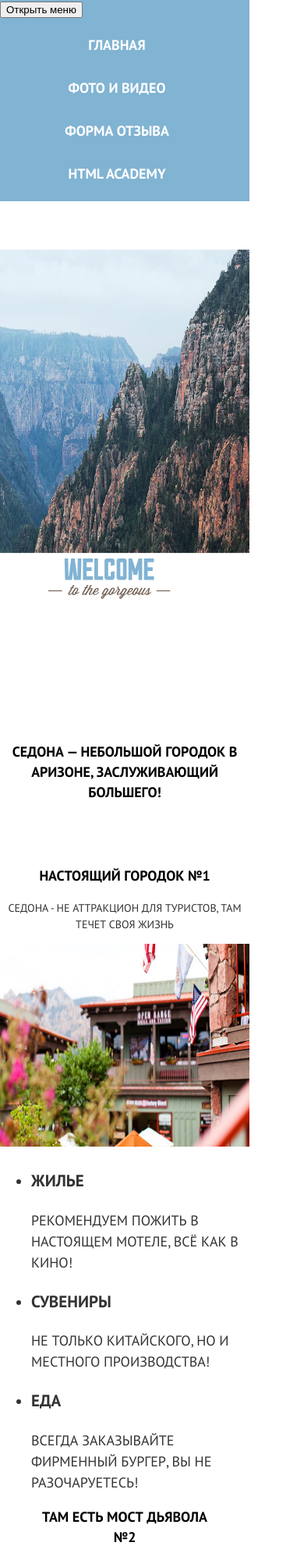
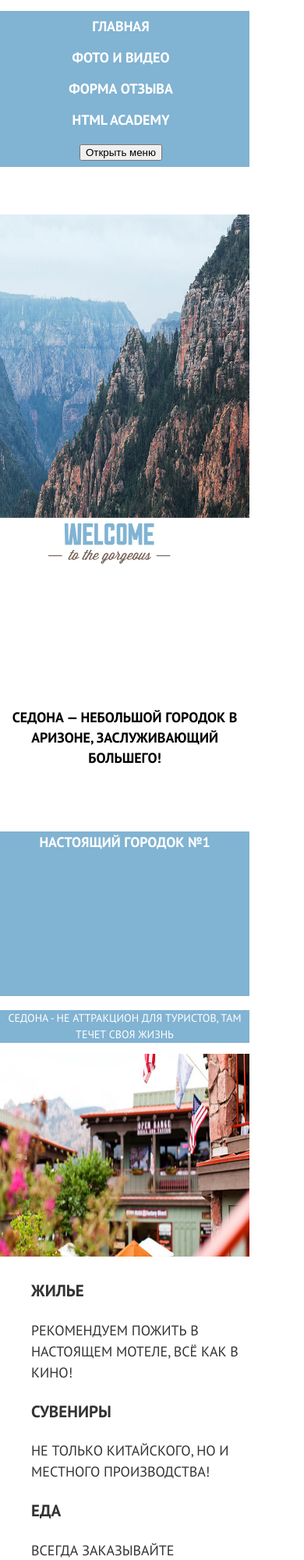
Before and after one commit to chernikaa/801201-sedona-18, a website: page index.html in a window 390 px wide. Shown: the top 2000 px of the page at 78% size. Drawn offline with nearby package versions, Linux system fonts and the light colour scheme; files that its build step writes are made by us from their sources.

Commit message:
Дополнила разметку

```diff
--- a/index.html
+++ b/index.html
@@ -4,25 +4,13 @@
     <meta charset="utf-8">
     <link href="https://fonts.googleapis.com/css?family=PT+Sans:400,700&display=swap" rel="stylesheet">
     <link href="source/css/style.css" rel="stylesheet">
-    <link href="source/outline.css" rel="stylesheet">
+    <link href="source/css/outline.css" rel="stylesheet">
     <title>HTML Academy:Седона adaptive</title>
   </head>
   <body>
     <header class="page-header">
-    	<!-- <section class="main-nav">
-    		<div class="site-list__item">
-    			<div class="site-navtext">
-    				<a>Главная</a>
-    				<div class="close-button">
-    			</div>
-    		</div>
-    		<div class="site-list__item"></div>
-    	</section>
-    	-->
-
     	<section>
         <nav class="main-nav">
-		  <button class="main-nav__toggle" type="button">Открыть меню</button>
           <ul class="main-nav__list site-list">
          	 <div class="main-nav__wrapper">
 	            <li class="site-list__item site-list__item--active">
@@ -36,6 +24,9 @@
 	            </li>
 	            <li class="site-list__item">
 	              <a href="#">HTML Academy</a>
+	            </li>
+	            <li class="site-list__item">
+	              <button class="main-nav__toggle" type="button">Открыть меню</button>
 	            </li>
         	</div>
           </ul>
@@ -53,8 +44,8 @@
     		<p>Рассмотрим 5 причин, по которым Седона круче, чем гранд каньон!</p>
     	</section>
     	<section class="reason__paragraph">
-    		<h3 class="reasons__title">Настоящий городок №1</h3>
-    		<p class="reasons__description">Седона - не аттракцион для туристов, там течет своя жизнь</p>
+    		<h3 class="reasons__title--1">Настоящий городок №1</h3>
+    		<p class="reasons__description--1">Седона - не аттракцион для туристов, там течет своя жизнь</p>
     		<img src="source/img/main-city-tablet@1x.jpg" width="320" height="260" alt="Фото города">
     		<ul class="features">
     		 <li class="features__item features__item--house">
@@ -72,8 +63,8 @@
     		</ul>
     	</section>
     	<section class="reason__paragraph">
-    		<h3 class="reasons__title">Там есть мост дьявола <br>№2</br></h3>
-    		<p class="reasons__description">Да, по нему можно пройти! Если конечно вы осмелитесь</p>
+    		<h3 class="reasons__title--1">Там есть мост дьявола <br>№2</br></h3>
+    		<p class="reasons__description--1">Да, по нему можно пройти! Если конечно вы осмелитесь</p>
     		<img src="source/img/photo-bridge-mobile@1x.jpg" width="320" height="260" alt="Мост дьявола">
     	</section>
     	<section class="reason__paragraph">
@@ -94,7 +85,7 @@
   	<div class="page-footer__social social">
   		<b class="social__title">#visitsedona</b>
         <ul class="social__list">
-          <li class="social__item">
+          <li class="">
             <a class="social__link social__link--twitter" href="#">Седона в Твитеере</a>
           </li>
           <li class="social__item">
--- a/source/less/blocks/page-footer.less
+++ b/source/less/blocks/page-footer.less
@@ -0,0 +1,7 @@
+.social__link {
+  text-align: center;
+}
+
+.page-footer__copyright {
+  text-align: center;
+}
--- a/source/less/blocks/page-header.less
+++ b/source/less/blocks/page-header.less
@@ -1,3 +1,28 @@
+
+
+body { background: white;
+  width: 320px;
+  height: 3610px;
+  margin: 0;
+  padding: 0;
+  font-family: "PT Sans", Arial, sans-serif;
+  font-size: 14px;
+  line-height: 24px;
+  font-weight: 700;
+  color: #ffffff;
+  text-transform: uppercase;
+}
+
+a {
+  text-decoration: none;
+  color: #000;
+}
+
+.site-navigation,
+.user-navigation {
+  list-style: none;
+}
+
 .page-header {
   background-color: #81b3d2 ;
   display: block;
@@ -12,10 +37,8 @@
   letter-spacing: normal;
   text-align: center;
   color: white;
-  background-color: #81b3d2 ;
-  width: 320px;
-  height: 55px;
-  list-style-type: none;
+  background-color: #81b3d2;
+  list-style: none;
   margin-left: -50px;
   padding-left: -50px;
 }
@@ -23,36 +46,3 @@
 .site-list__item a {
   color: white;
   }
-
-.reasons__title {
-  font-size: 18px;
-  font-weight: bold;
-  font-stretch: normal;
-  font-style: normal;
-  line-height: 1.44;
-  letter-spacing: normal;
-  text-align: center;
-  color: #000000;
-}
-
-.features {
-  font-size: 18px;
-  font-weight: normal;
-  font-stretch: normal;
-  font-style: normal;
-  line-height: 1.5;
-  letter-spacing: normal;
-  text-align: left;
-  color: #333333;
-}
-
-.reasons__description {
-  font-size: 14px;
-  font-weight: normal;
-  font-stretch: normal;
-  font-style: normal;
-  line-height: 1.5;
-  letter-spacing: normal;
-  text-align: center;
-  color: #333333;
-}
--- a/source/less/blocks/page-main.less
+++ b/source/less/blocks/page-main.less
@@ -0,0 +1,59 @@
+.reasons__title {
+  font-size: 18px;
+  font-weight: bold;
+  font-stretch: normal;
+  font-style: normal;
+  line-height: 1.44;
+  letter-spacing: normal;
+  text-align: center;
+  color: #000000;
+}
+
+.reasons__title--1 {
+  width: 320px;
+  height: 211px;
+  font-size: 18px;
+  font-weight: bold;
+  font-stretch: normal;
+  font-style: normal;
+  line-height: 1.5;
+  letter-spacing: normal;
+  text-align: center;
+  color: white;
+  background-color: #81b3d2;
+}
+
+.features {
+  font-size: 18px;
+  font-weight: normal;
+  font-stretch: normal;
+  font-style: normal;
+  line-height: 1.5;
+  letter-spacing: normal;
+  text-align: left;
+  color: #333333;
+  list-style: none;
+}
+
+.reasons__description {
+  font-size: 14px;
+  font-weight: normal;
+  font-stretch: normal;
+  font-style: normal;
+  line-height: 1.5;
+  letter-spacing: normal;
+  text-align: center;
+  color: #333333;
+}
+
+.reasons__description--1 {
+  font-size: 14px;
+  font-weight: normal;
+  font-stretch: normal;
+  font-style: normal;
+  line-height: 1.5;
+  letter-spacing: normal;
+  text-align: center;
+  color: white;
+  background-color: #81b3d2;
+}
--- a/source/less/style.less
+++ b/source/less/style.less
@@ -19,18 +19,3 @@ a {
   text-decoration: none;
   color: #000;
 }
-
-
-
-
-
-.features {
-  font-size: 18px;
-  font-weight: normal;
-  font-stretch: normal;
-  font-style: normal;
-  line-height: 1.5;
-  letter-spacing: normal;
-  text-align: left;
-  color: #333333;
-}
```
